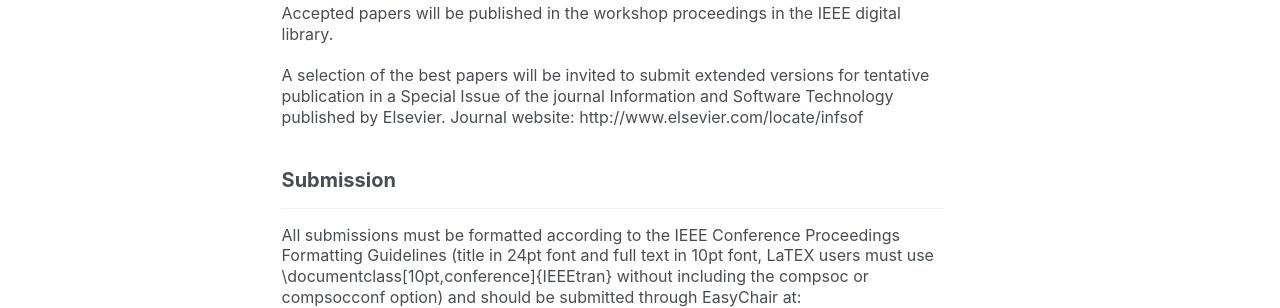
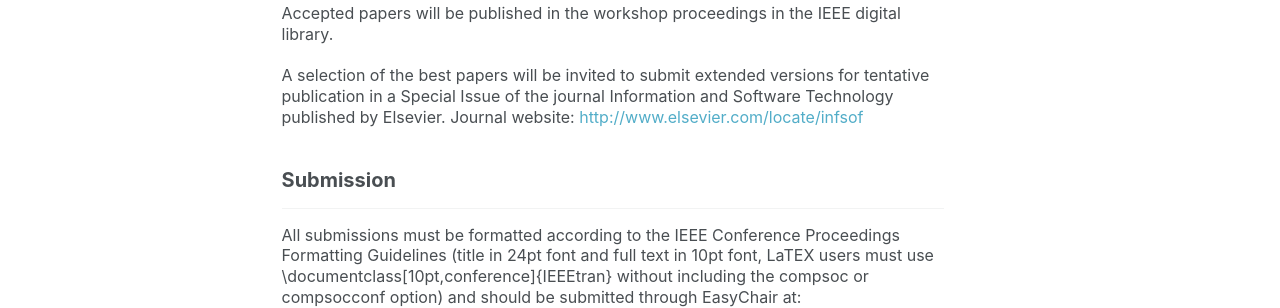
Before and after one commit to iwor/iwor2018, a Jekyll site: the page built from submit/index.md, in a window 1280 px wide. Shown: the part 1203-1511 px from the top of the page. Built offline with Jekyll 4.4.1, drawn with Linux system fonts in a browser that asks for light colours; comment, search, counter and statistics services are not loaded; some of the changed lines change nothing that is shown.

Commit message:
Progress...(10)

```diff
--- a/submit/index.md
+++ b/submit/index.md
@@ -45,7 +45,7 @@ Accepted papers will be published in the workshop proceedings in the IEEE digita
 
 A selection of the best papers will be invited to submit extended versions for tentative publication in a Special
 Issue of the journal Information and Software Technology published by Elsevier.
-Journal website: http://www.elsevier.com/locate/infsof
+Journal website: <a href="http://www.elsevier.com/locate/infsof" target="_blank">http://www.elsevier.com/locate/infsof</a>
 
 
 ## Submission
```
